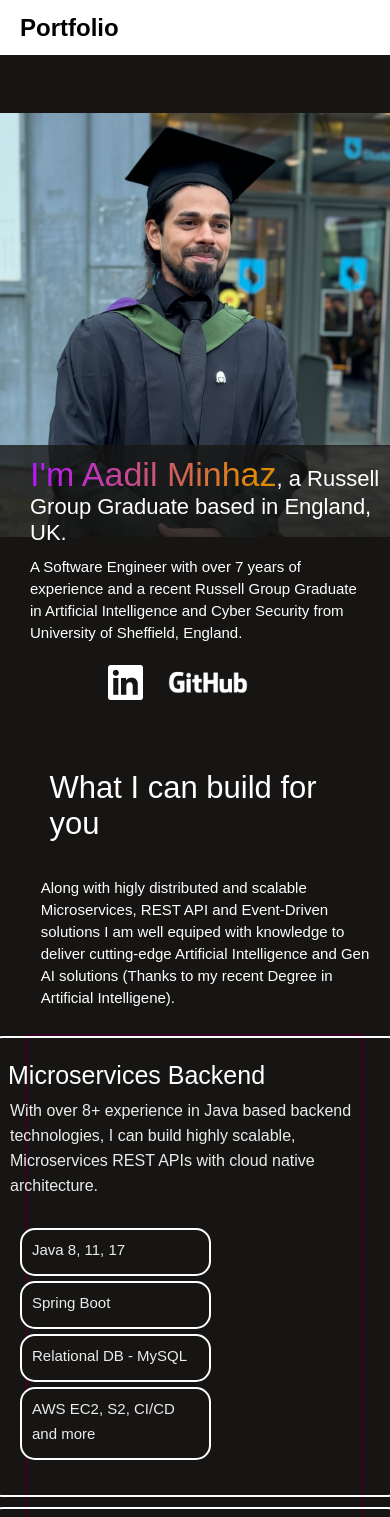
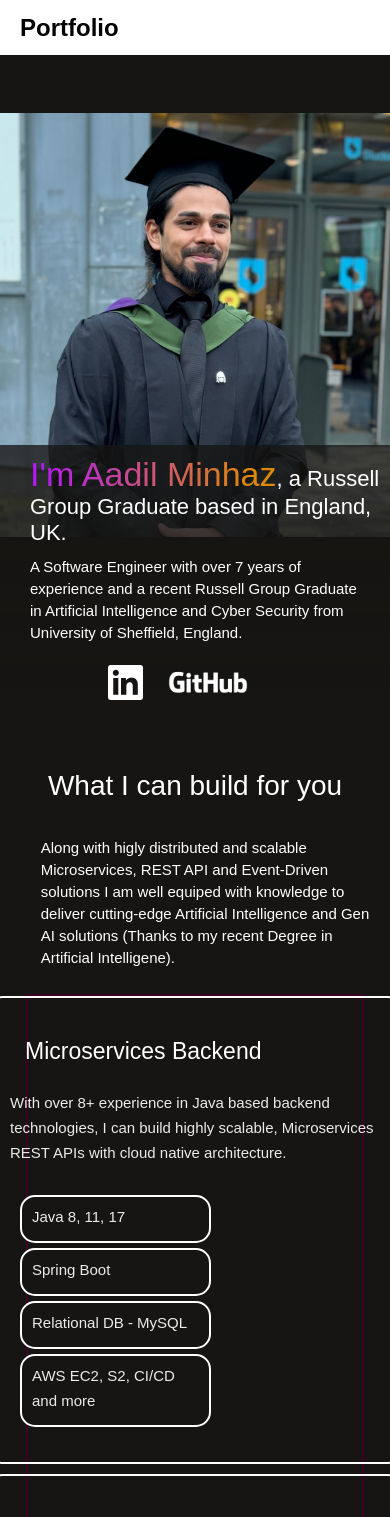
Before and after one commit to aadilminhaz/aadil-react-portfolio, a React (Vite) app: page / in a window 390 px wide. Shown: the top 1517 px of the page. Built offline with nearby package versions, Linux system fonts and the light colour scheme.

Commit message:
UI width fix for iphone screen

```diff
--- a/src/Components/Skills/Skills.css
+++ b/src/Components/Skills/Skills.css
@@ -289,8 +289,8 @@
     }
 
     .skills-title h1 {
-        padding: 0px 30px;
-        font-size:31px;
+        padding: 0px 20px;
+        font-size:28px;
         font-weight: 400;
     }
 
@@ -318,11 +318,31 @@
         padding: 20px;
 
     }
+    .skill-format h1{
+
+        font-size: 23px;
+        /*background-color: white;*/
+        padding: 20px;
+
+    }
+
+    .skill-format h4{
+        width: 380px;
+        border-radius: 20px;
+        /*background-color: white;*/
+        padding: 100px;
+
+    }
     .skill-info {
         display: flex;
         justify-content: left;
         gap:20px;
         margin-top:10px;
+        /*border: 2px solid gray;*/
+    }
+
+    .skill-format p {
+        font-size: 15px;
         /*border: 2px solid gray;*/
     }
 
```
Also changed, not shown: src/Components/Experience/Experience.css (line endings or trailing spaces).
